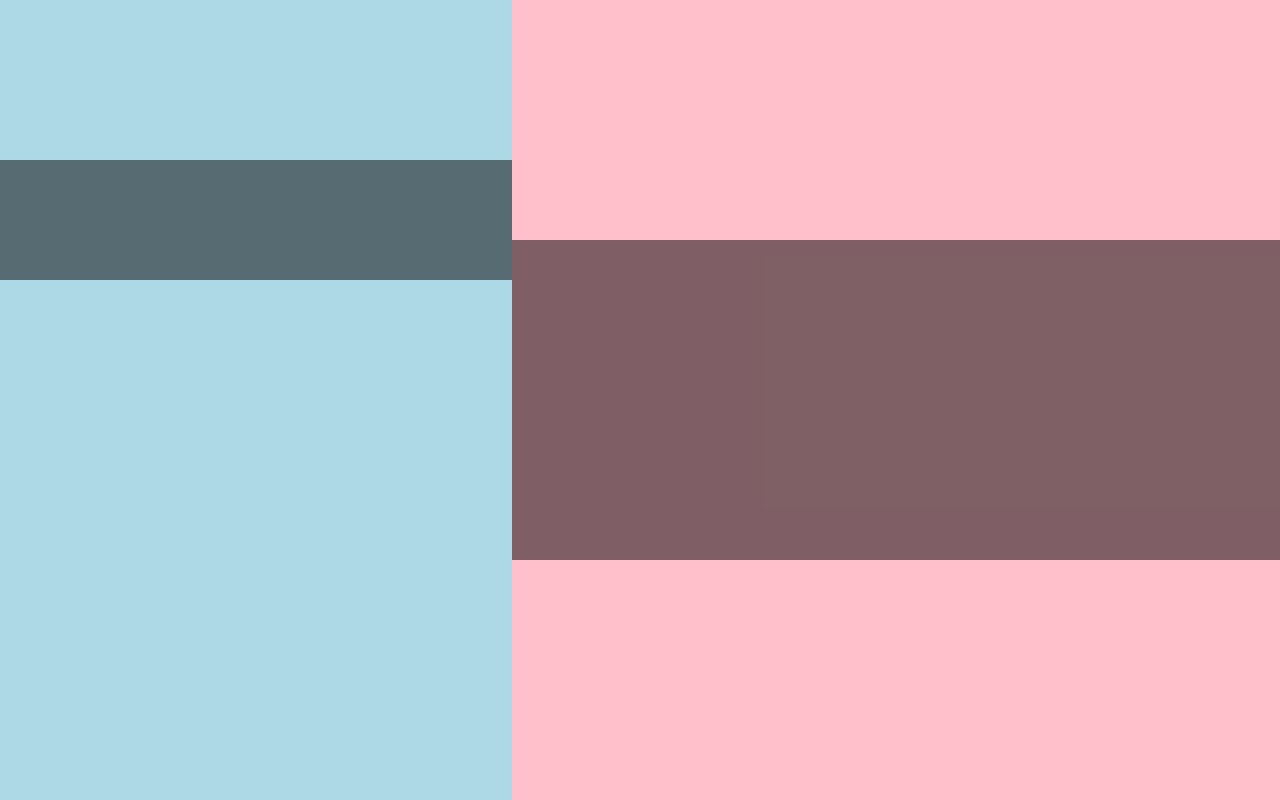
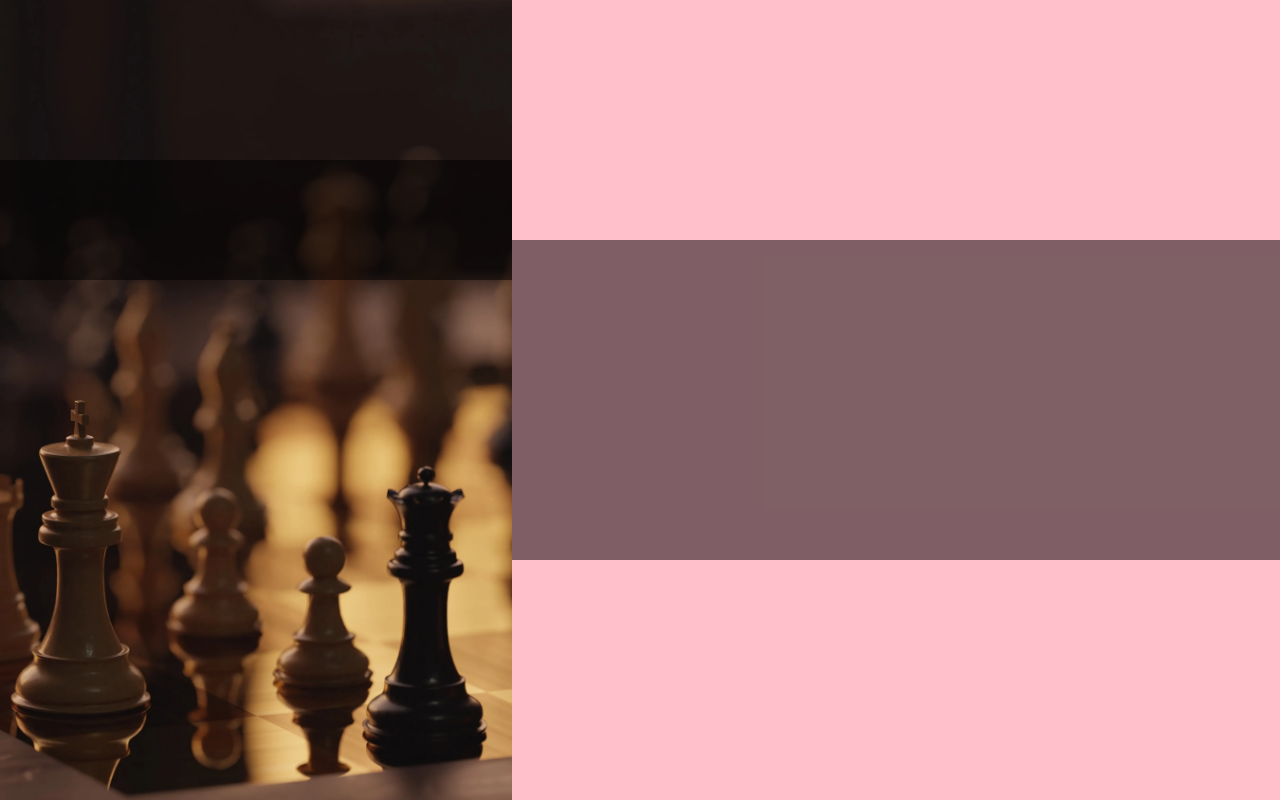
Before and after one commit to marcushoks/odin-sign-up-form, a plain HTML site: page index.html in a window 1280 px wide. Drawn offline with Linux system fonts and the light colour scheme.

Commit message:
Add css styling for background image

```diff
--- a/style.css
+++ b/style.css
@@ -12,7 +12,10 @@ body > div {
 
 .image-container {
   width: 40vw;
-  background-color: lightblue;
+  background-image: url(./img/chess.webp);
+  background-size: cover;
+  background-repeat: no-repeat;
+  background-position: center bottom;
 }
 
 .logo {
```
